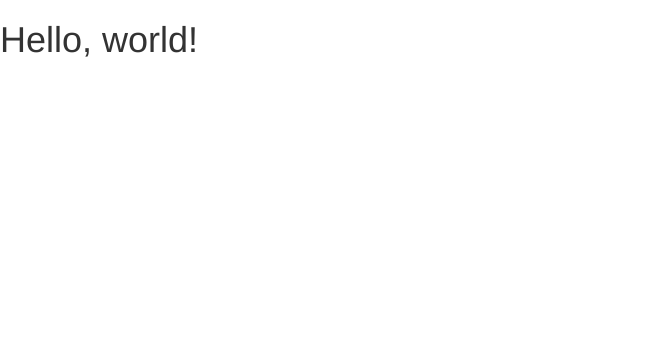
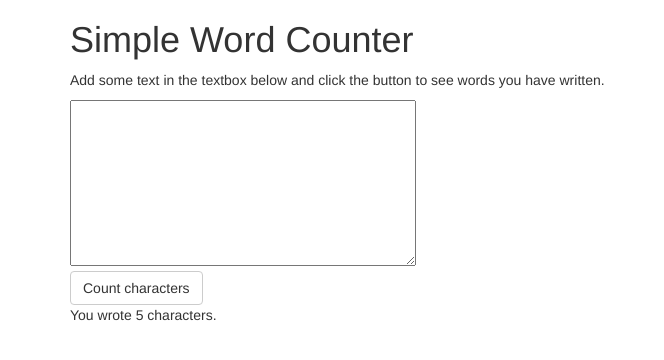
Before and after one commit to jsstrn/simple-character-counter, a plain HTML site: page index.html in a window 1280 px wide. Shown: the whole page, without its empty margins (0-664 px from the left). Drawn offline with nearby package versions, Linux system fonts and the light colour scheme.

Commit message:
Update index.html

```diff
--- a/index.html
+++ b/index.html
@@ -4,12 +4,9 @@
     <meta charset="utf-8">
     <meta http-equiv="X-UA-Compatible" content="IE=edge">
     <meta name="viewport" content="width=device-width, initial-scale=1">
-    <!-- The above 3 meta tags *must* come first in the head; any other head content must come *after* these tags -->
-    <title>Bootstrap 101 Template</title>
-
+    <title>Simple Word Counter</title>
     <!-- Bootstrap -->
     <link href="css/bootstrap.min.css" rel="stylesheet">
-
     <!-- HTML5 shim and Respond.js for IE8 support of HTML5 elements and media queries -->
     <!-- WARNING: Respond.js doesn't work if you view the page via file:// -->
     <!--[if lt IE 9]>
@@ -17,12 +14,36 @@
       <script src="https://oss.maxcdn.com/respond/1.4.2/respond.min.js"></script>
     <![endif]-->
   </head>
+
   <body>
-    <h1>Hello, world!</h1>
+    <div class="container">
+        <h1>Simple Word Counter</h1>
+        <p>Add some text in the textbox below and click the button to see words you have written.</p>
+        <textarea name="name" rows="8" cols="40"></textarea><br>
+        <button class="btn btn-default" type="button" name="button">Count characters</button>
+        <p id="result"></p>
+    </div>
 
-    <!-- jQuery (necessary for Bootstrap's JavaScript plugins) -->
-    <script src="https://ajax.googleapis.com/ajax/libs/jquery/1.11.3/jquery.min.js"></script>
-    <!-- Include all compiled plugins (below), or include individual files as needed -->
+    <!-- jQuery -->
+    <script src="https://ajax.googleapis.com/ajax/libs/jquery/1.11.3/jquery.min.js">
+    </script>
+    <!-- Bootstrap -->
     <script src="js/bootstrap.min.js"></script>
+    <!-- Scripts -->
+    <script type="text/javascript">
+        $(document).ready(function(){
+            var words = "hello";
+            function wordCounter(words) {
+                var count = 0;
+                for (var i = 0; i < words.length; i++) {
+                    count++;
+                };
+                return count;
+            }
+            var result = wordCounter(words);
+            // Print result
+            $("#result").text("You wrote " + result + " characters.");
+        });
+    </script>
   </body>
 </html>
```
